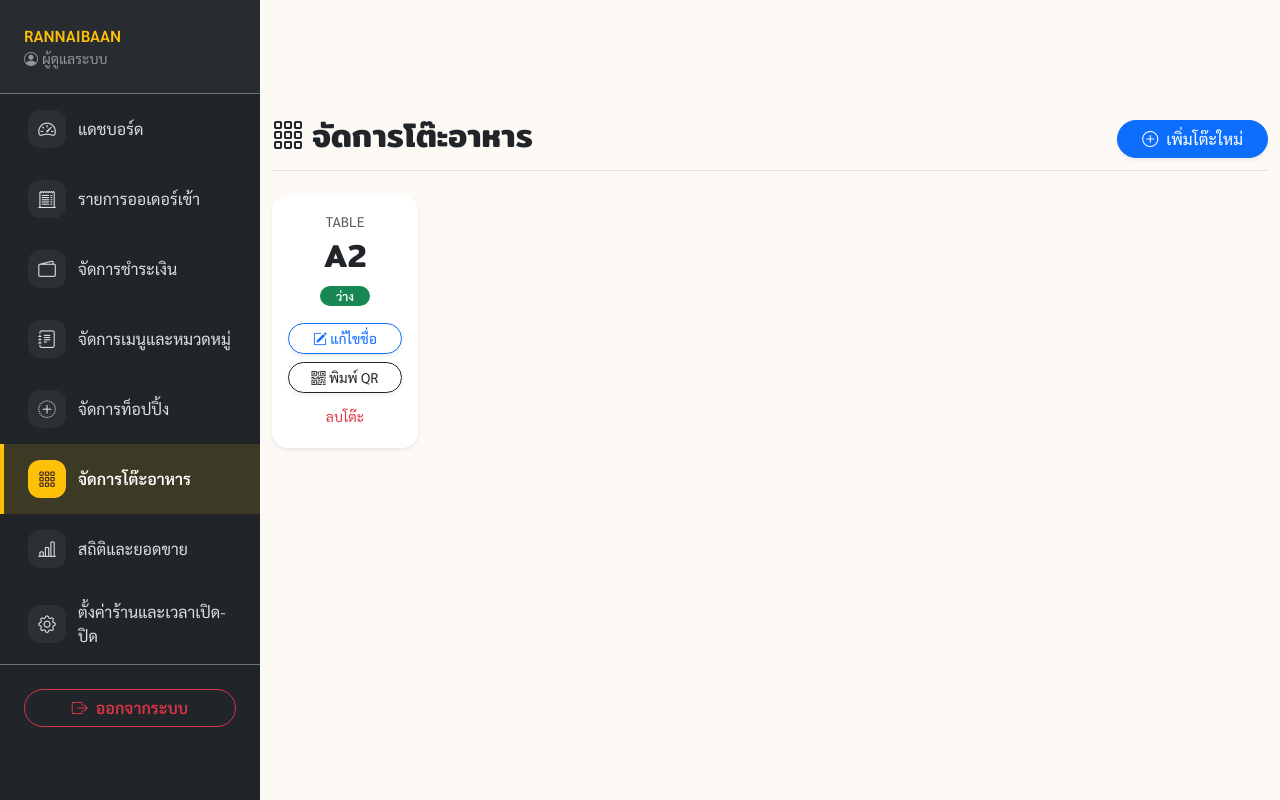
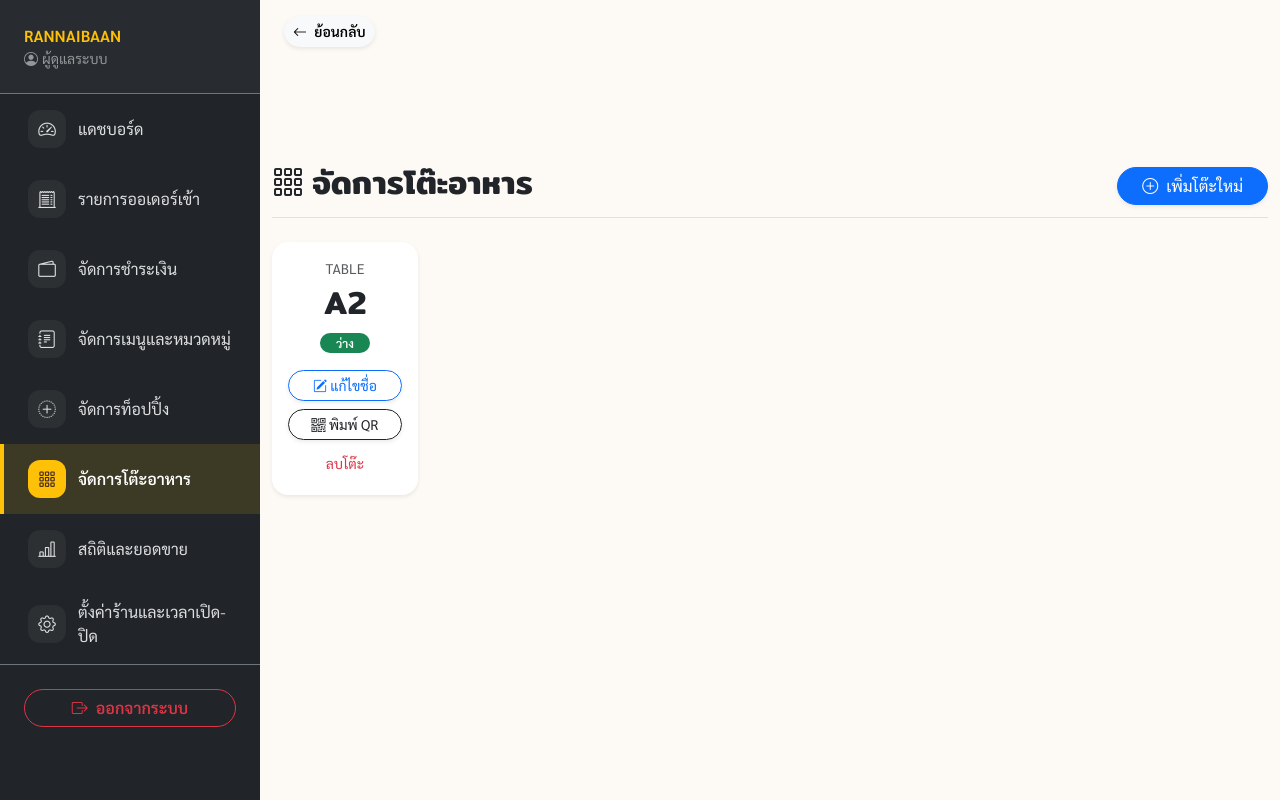
Before and after one commit to natthakornjehram-jpg/restaurant-order-system, a PHP site: page /owner/manage_tables.php in a window 1280 px wide. Run offline with PHP 8.4, Linux system fonts and the light colour scheme; the visitor is signed in with stand-in values (Sample User, id 1); data comes from the database, SQL or seed files in the repository; some libraries are stand-ins or nearby versions.

Commit message:
Add a top-of-page back button to every page except the two home screens
Added a "ย้อนกลับ" button (history.back()) to the three shared navs:
owner (nav_owner.php, hidden on dashboard.php), customer
(nav_customer.php), and QR dine-in (nav_dinein.php). Also added
nav_customer.php to member/cart.php and confirm_order.php, which
previously had no navbar at all.

While touching nav_customer.php, fixed its brand/cart links, which
hardcoded relative paths ("../menu.php", "member/cart.php") that only
resolved correctly from one specific include depth - broken on menu.php
itself. Switched both to BASE_URL so they work from every depth.

```diff
--- a/assets/css/owner.css
+++ b/assets/css/owner.css
@@ -76,6 +76,17 @@ h1, h2, h3, h4, h5, .font-mitr {
     min-width: 0; /* กัน flex item ดันความกว้างเกินจอตอนมีตาราง/เนื้อหากว้างๆ ข้างใน */
 }
 
+/* ปุ่มย้อนกลับบนสุดของแต่ละหน้า (ยกเว้น dashboard) - จอมือถือมี navbar แบบ fixed-top ทับอยู่ ต้องเว้นระยะให้พ้น */
+.owner-back-bar {
+    margin-top: 56px;
+}
+
+@media (min-width: 992px) {
+    .owner-back-bar {
+        margin-top: 0;
+    }
+}
+
 .owner-sidebar-brand {
     background-color: rgba(255, 255, 255, 0.03);
 }
--- a/assets/js/owner-manage-tables.js
+++ b/assets/js/owner-manage-tables.js
@@ -12,8 +12,8 @@ function ajaxCheckout(tableId) {
 function showQR(tableNum) {
     // ใช้โดเมนที่กำลังเปิดอยู่จริง + BASE_URL (คำนวณจาก db.php) แทนการ hardcode โดเมน
     // ทำให้ QR code ชี้ไปที่โดเมนถูกต้องเสมอ ไม่ว่าจะรันบน localhost หรือโฮสต์จริง
-    const baseUrl = window.location.origin + BASE_URL + "qr_table/menu_dinein.php?table=";
-    const qrApi = `https://api.qrserver.com/v1/create-qr-code/?size=300x300&data=${encodeURIComponent(baseUrl + tableNum)}`;
+    const tableUrl = window.location.origin + BASE_URL + "qr_table/menu_dinein.php?table=" + encodeURIComponent(tableNum);
+    const qrApi = `https://api.qrserver.com/v1/create-qr-code/?size=300x300&data=${encodeURIComponent(tableUrl)}`;
 
     document.getElementById('qrTableNum').innerText = tableNum;
     document.getElementById('qrImg').src = qrApi;
@@ -22,6 +22,18 @@ function showQR(tableNum) {
     downloadBtn.href = qrApi;
     downloadBtn.download = `qrcode_table_${tableNum}.png`;
 
+    // ลิงก์เปิดเมนูโต๊ะนี้ตรงๆ (ใช้ทดสอบจากมือถือ/คอมได้โดยไม่ต้องสแกน)
+    const linkBtn = document.getElementById('openTableLinkBtn');
+    linkBtn.href = tableUrl;
+
+    const copyBtn = document.getElementById('copyTableLinkBtn');
+    copyBtn.onclick = function() {
+        navigator.clipboard.writeText(tableUrl).then(function() {
+            copyBtn.innerHTML = '<i class="bi bi-check-lg"></i> คัดลอกแล้ว';
+            setTimeout(function() { copyBtn.innerHTML = '<i class="bi bi-link-45deg"></i> คัดลอกลิงก์'; }, 1500);
+        });
+    };
+
     const myModal = new bootstrap.Modal(document.getElementById('qrModal'));
     myModal.show();
 }
--- a/includes/nav_owner.php
+++ b/includes/nav_owner.php
@@ -88,3 +88,10 @@ $owner_nav_items = [
   </div>
 
   <div class="owner-main flex-grow-1">
+    <?php if ($current_page !== 'dashboard.php'): ?>
+    <div class="owner-back-bar px-3 px-lg-4 pt-3">
+        <button type="button" onclick="history.back()" class="btn btn-sm btn-light rounded-pill shadow-sm fw-bold">
+            <i class="bi bi-arrow-left me-1"></i> ย้อนกลับ
+        </button>
+    </div>
+    <?php endif; ?>
--- a/member/cart.php
+++ b/member/cart.php
@@ -13,7 +13,7 @@ $store_res = $conn->query("SELECT is_online_open FROM owner LIMIT 1");
 $store = $store_res->fetch_assoc();
 
 include '../includes/header_customer.php';
-
+include '../includes/nav_customer.php';
 ?>
 
 <style>
--- a/member/confirm_order.php
+++ b/member/confirm_order.php
@@ -25,6 +25,7 @@ foreach ($_SESSION['cart'] as $item) {
 $store = $conn->query("SELECT bank_info, promptpay_qr FROM owner LIMIT 1")->fetch_assoc();
 
 include '../includes/header_customer.php';
+include '../includes/nav_customer.php';
 ?>
 
 <style>
--- a/owner/manage_tables.php
+++ b/owner/manage_tables.php
@@ -133,6 +133,16 @@ include '../includes/nav_owner.php';
                     </a>
                 </div>
                 <p class="small text-muted mb-3">กดปุ่มไอคอน <i class="bi bi-download"></i> เพื่อดาวน์โหลด <br> หรือคลิกขวาที่รูปเพื่อบันทึก</p>
+
+                <div class="d-grid gap-2 mb-3">
+                    <a id="openTableLinkBtn" href="" target="_blank" class="btn btn-outline-primary rounded-pill fw-bold">
+                        <i class="bi bi-box-arrow-up-right me-1"></i> เปิดลิงก์เมนูโต๊ะนี้
+                    </a>
+                    <button type="button" id="copyTableLinkBtn" class="btn btn-outline-secondary rounded-pill fw-bold">
+                        <i class="bi bi-link-45deg"></i> คัดลอกลิงก์
+                    </button>
+                </div>
+
                 <button type="button" class="btn btn-secondary w-100 rounded-pill" data-bs-dismiss="modal">ปิดหน้าต่าง</button>
             </div>
         </div>
```
Also changed, not shown: includes/nav_customer.php (+10 -5 lines), includes/nav_dinein.php (+11 -6 lines).
